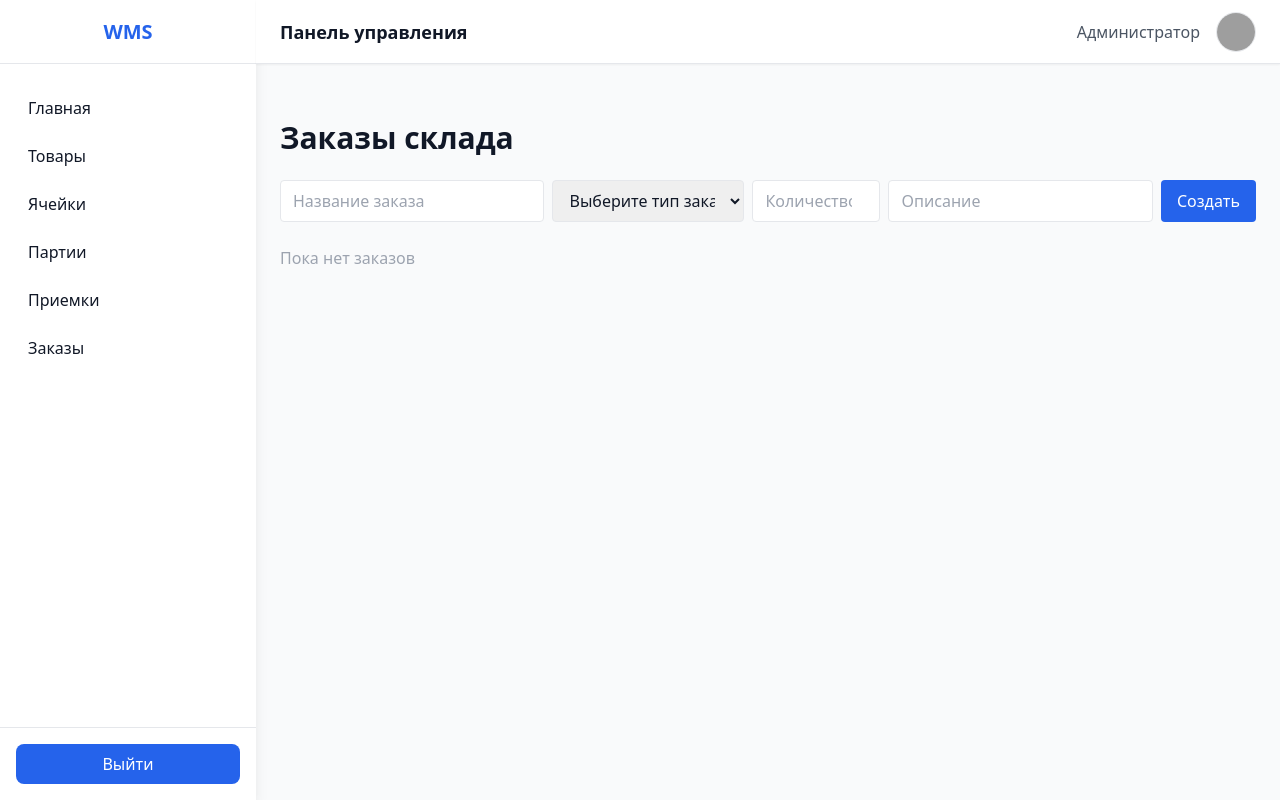
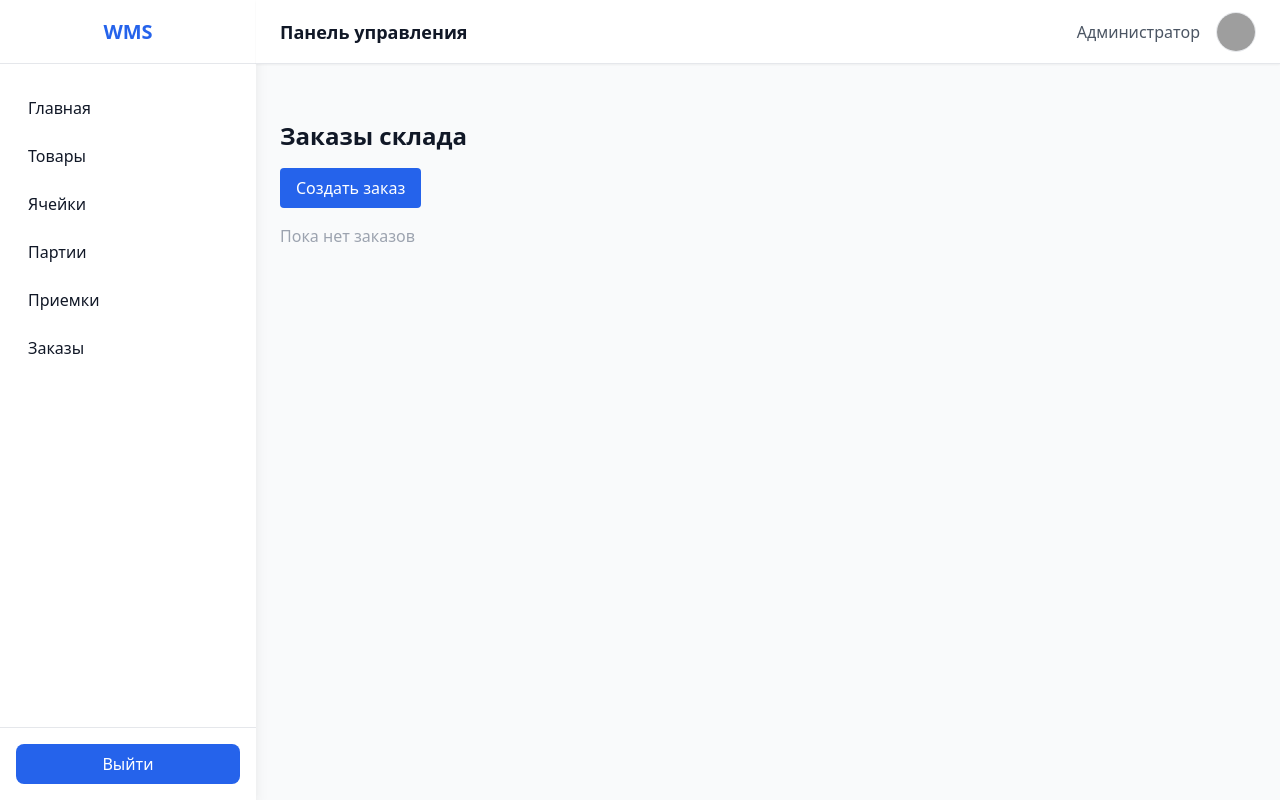
Before and after one commit to kirillbelykh/wms, a FastAPI app: page /orders/ in a window 1280 px wide. Run offline with FastAPI, Linux system fonts and the light colour scheme; some libraries are stand-ins or nearby versions; grey boxes are pictures that could not be loaded.

Commit message:
Have working orders

```diff
--- a/app/api/orders.py
+++ b/app/api/orders.py
@@ -4,11 +4,68 @@ from fastapi.templating import Jinja2Templates
 from sqlalchemy.orm import Session
 from datetime import datetime
 from app.database.create_db import get_db
-from app.models import Order
-from app.schemas.orders import OrderCreate, OrderUpdate
+from app.models import Order, Item
 
 router = APIRouter(prefix="/orders", tags=["orders"])
 templates = Jinja2Templates(directory="app/templates")
+
+# -------------------
+# CREATE order page (GET)
+# -------------------
+@router.get("/create", response_class=HTMLResponse, name="create_order_page")
+async def create_order_page(request: Request, db: Session = Depends(get_db)):
+    items = db.query(Item).all()
+    return templates.TemplateResponse(
+        "create_order.html",
+        {"request": request, "items": items}
+    )
+
+# -------------------
+# CREATE order (POST)
+# -------------------
+@router.post("/create")
+async def create_order(
+    request: Request,
+    name: str = Form(...),
+    type: str = Form(...),
+    description: str = Form(""),
+    quantity: int = Form(...),
+    item_ids: str = Form(""),  # id товаров через запятую
+    db: Session = Depends(get_db)
+):
+    if type not in {"receiving", "shipping", "movement"}:
+        orders = db.query(Order).all()
+        return templates.TemplateResponse(
+            "orders.html",
+            {"request": request, "orders": orders, "error": "Неверный тип заказа"}
+        )
+
+    # Создаём заказ
+    new_order = Order(
+        name=name,
+        type=type,
+        description=description,
+        quantity=quantity,
+        status="pending",
+        created_at=datetime.now()
+    )
+    db.add(new_order)
+    db.commit()
+    db.refresh(new_order)
+
+    # Присваиваем выбранные товары заказу
+    if item_ids:
+        try:
+            ids = [int(i) for i in item_ids.split(",") if i.strip().isdigit()]
+            if ids:
+                items_to_update = db.query(Item).filter(Item.id.in_(ids)).all()
+                for item in items_to_update:
+                    item.order_id = new_order.id
+                db.commit()
+        except ValueError:
+            pass
+
+    return RedirectResponse(url="/orders/", status_code=status.HTTP_303_SEE_OTHER)
 
 # -------------------
 # READ all orders
@@ -22,46 +79,17 @@ async def read_orders(request: Request, db: Session = Depends(get_db)):
     )
 
 # -------------------
-# CREATE order
-# -------------------
-@router.post("/create", response_class=HTMLResponse)
-async def create_order(
-    request: Request,
-    name: str = Form(...),
-    type: str = Form(...),
-    description: str = Form(""),
-    quantity: int = Form(...),
-    db: Session = Depends(get_db),
-):
-    if type not in {"receiving", "shipping", "movement"}:
-        return templates.TemplateResponse(
-            "orders.html",
-            {"request": request, "orders": db.query(Order).all(), "error": "Неверный тип заказа"}
-        )
-
-    new_order = Order(
-        name=name,
-        type=type,
-        description=description,
-        quantity=quantity,
-        status="pending",
-        created_at=datetime.now()
-    )
-    db.add(new_order)
-    db.commit()
-    db.refresh(new_order)
-
-    return RedirectResponse(url="/orders/", status_code=status.HTTP_303_SEE_OTHER)
-
-# -------------------
 # READ single order
 # -------------------
-@router.get("/{order_id}", response_class=HTMLResponse)
+@router.get("/{order_id}", response_class=HTMLResponse, name="read_order")
 async def read_order(order_id: int, request: Request, db: Session = Depends(get_db)):
     order = db.query(Order).filter(Order.id == order_id).first()
     if not order:
         raise HTTPException(status_code=404, detail="Order not found")
-    return templates.TemplateResponse("order_detail.html", {"request": request, "order": order})
+    return templates.TemplateResponse(
+        "order_detail.html",
+        {"request": request, "order": order}
+    )
 
 # -------------------
 # UPDATE order
@@ -102,7 +130,7 @@ async def update_order(
 # -------------------
 # DELETE order
 # -------------------
-@router.get("/delete/{order_id}", response_class=HTMLResponse)
+@router.get("/delete/{order_id}", response_class=HTMLResponse, name="delete_order")
 async def delete_order(order_id: int, request: Request, db: Session = Depends(get_db)):
     order = db.query(Order).filter(Order.id == order_id).first()
     if not order:
--- a/app/templates/orders.html
+++ b/app/templates/orders.html
@@ -2,36 +2,23 @@
 
 {% block content %}
 <div class="max-w-5xl mx-auto mt-8">
-  <h1 class="text-3xl font-bold mb-6">Заказы склада</h1>
+  <h1 class="text-2xl font-bold mb-4">Заказы склада</h1>
 
-  <!-- Форма добавления нового заказа -->
-  <form id="create-order-form" class="flex flex-wrap gap-2 mb-6">
-    <input type="text" name="name" placeholder="Название заказа" required
-           class="border rounded px-3 py-2 flex-1">
-    <select name="type" required class="border rounded px-3 py-2 w-48">
-      <option value="" disabled selected>Выберите тип заказа</option>
-      <option value="receiving">Приемка</option>
-      <option value="shipping">Отгрузка</option>
-      <option value="movement">Перемещение</option>
-    </select>
-    <input type="number" name="quantity" placeholder="Количество" min="1"
-           class="border rounded px-3 py-2 w-32">
-    <input type="text" name="description" placeholder="Описание"
-           class="border rounded px-3 py-2 flex-1">
-    <button type="submit" class="bg-blue-600 text-white px-4 py-2 rounded">Создать</button>
-  </form>
+  <!-- Кнопка создания нового заказа -->
+  <a href="{{ url_for('create_order_page') }}" class="bg-blue-600 text-white px-4 py-2 rounded mb-4 inline-block">Создать заказ</a>
 
   <!-- Список заказов -->
   <ul id="orders-list" class="space-y-4">
     {% for order in orders %}
-    <li data-id="{{ order.id }}" class="flex justify-between items-center p-4 border rounded hover:shadow">
+    <li data-id="{{ order.id }}" class="flex justify-between items-center p-3 border rounded hover:shadow">
       <div>
-        <h2 class="font-semibold text-lg">{{ order.name }}</h2>
+        <h2 class="font-semibold">{{ order.name }}</h2>
         <p class="text-gray-500">{{ order.description or 'Нет описания' }}</p>
-        <p class="text-sm text-gray-400">Тип: {{ order.type }} | Количество: {{ order.quantity }} | Статус: {{ order.status }}</p>
+        <p class="text-xs text-gray-400">Тип: {{ order.type }} | Кол-во: {{ order.quantity }} | Статус: {{ order.status }}</p>
       </div>
       <div class="flex gap-2">
-        <button onclick="deleteOrder({{ order.id }}, this)" class="text-red-500 hover:text-red-700">🗑️</button>
+        <a href="{{ url_for('read_order', order_id=order.id) }}" class="text-blue-500 hover:text-blue-700 text-sm">Открыть</a>
+        <a href="{{ url_for('delete_order', order_id=order.id) }}" class="text-red-500 hover:text-red-700 text-sm">🗑️</a>
       </div>
     </li>
     {% else %}
@@ -39,55 +26,4 @@
     {% endfor %}
   </ul>
 </div>
-
-<script>
-const form = document.getElementById('create-order-form');
-const list = document.getElementById('orders-list');
-
-// Создание заказа без перезагрузки
-form.addEventListener('submit', async (e) => {
-  e.preventDefault();
-  const formData = new FormData(form);
-
-  try {
-    const response = await fetch('/orders/create', {
-      method: 'POST',
-      body: formData
-    });
-
-    if (!response.ok) throw new Error('Ошибка создания заказа');
-
-    // Получаем свежий список заказов через GET
-    const ordersResponse = await fetch('/orders/');
-    const html = await ordersResponse.text();
-    const parser = new DOMParser();
-    const doc = parser.parseFromString(html, "text/html");
-    const updatedList = doc.getElementById('orders-list');
-    if (updatedList) {
-      list.innerHTML = updatedList.innerHTML;
-      form.reset();
-    }
-  } catch (err) {
-    console.error(err);
-    alert('Ошибка при создании заказа');
-  }
-});
-
-// Удаление заказа без перезагрузки
-async function deleteOrder(orderId, button) {
-  if (!confirm('Вы точно хотите удалить этот заказ?')) return;
-
-  try {
-    const response = await fetch(`/orders/delete/${orderId}`, { method: 'GET' });
-    if (response.ok) {
-      button.closest('li').remove();
-    } else {
-      alert('Не удалось удалить заказ');
-    }
-  } catch (err) {
-    console.error(err);
-    alert('Ошибка при удалении заказа');
-  }
-}
-</script>
 {% endblock %}
```
Also changed, not shown: app/templates/create_order.html (added, +71 -0 lines).
